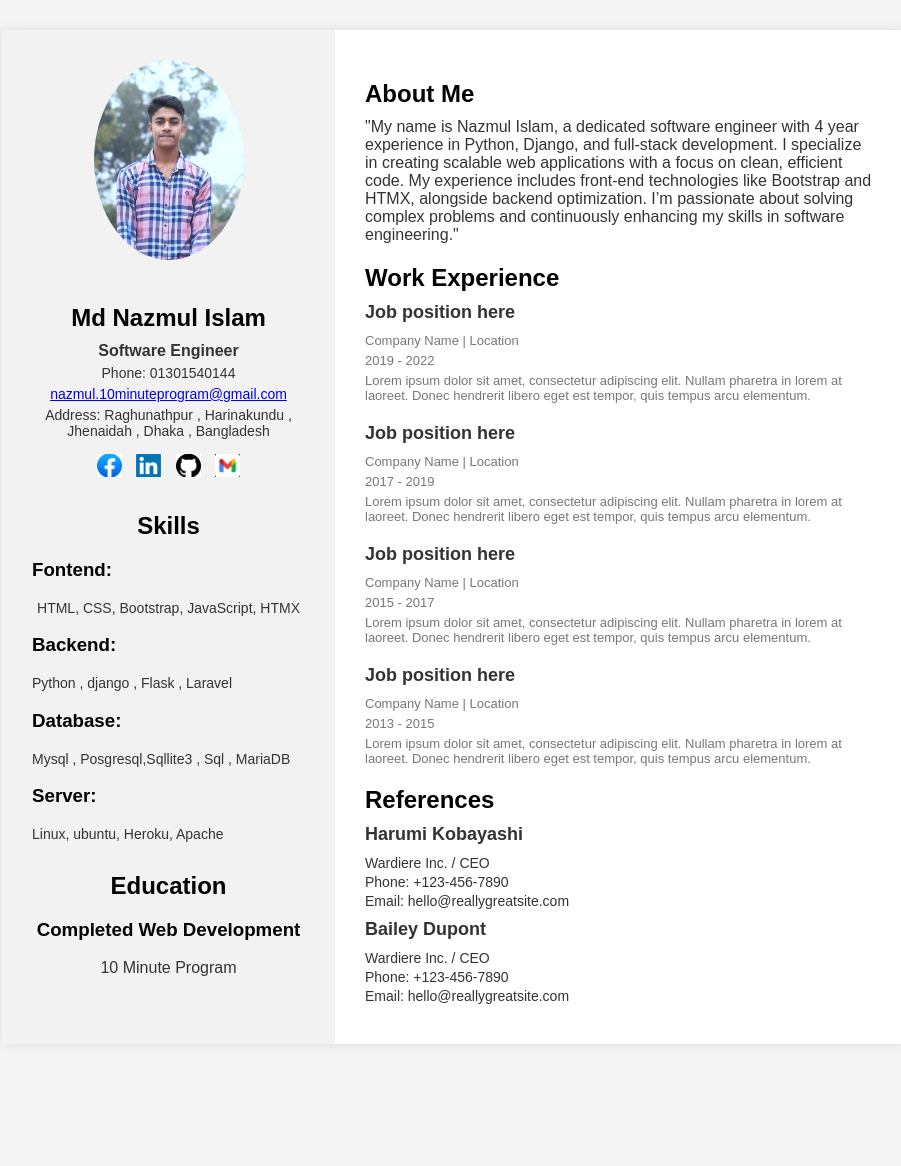
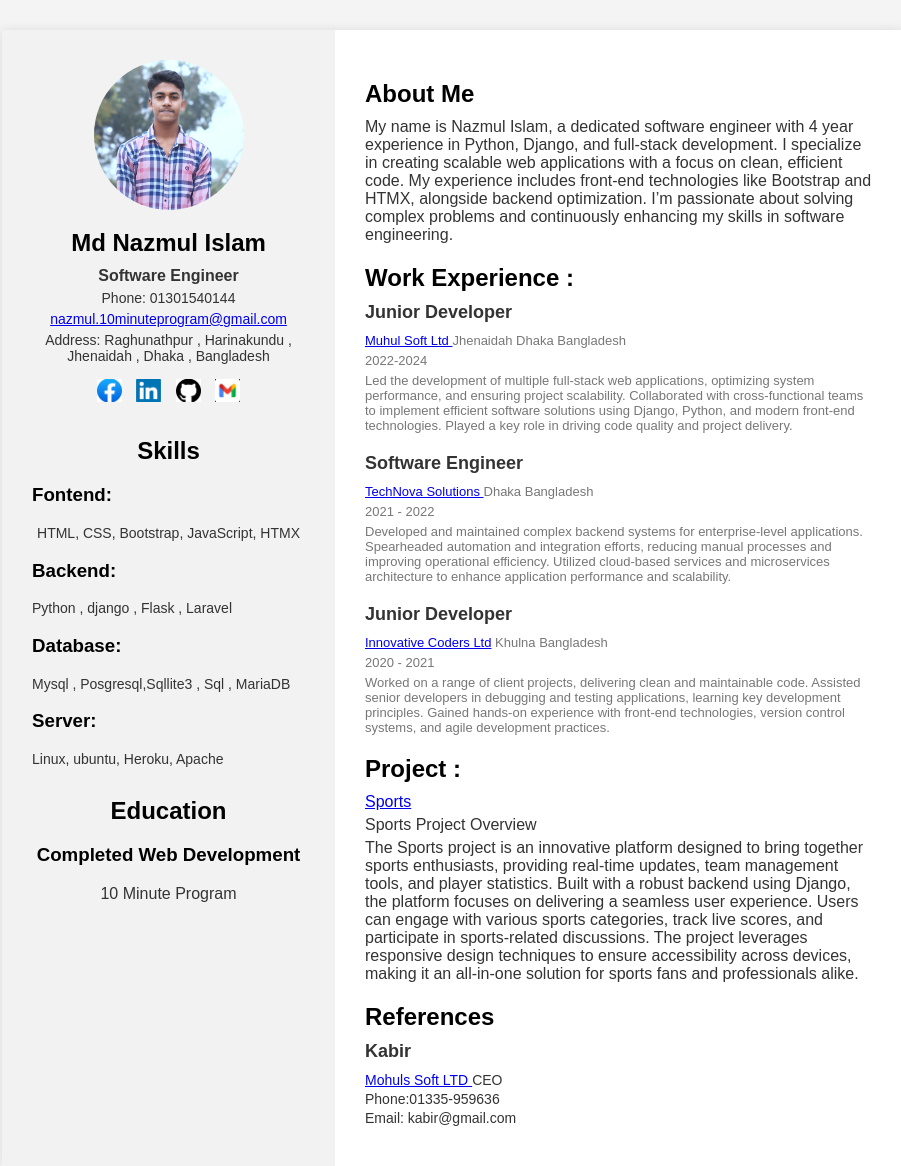
Before and after one commit to nazmulislam4/my_cv, a plain HTML site: page index.html in a window 1280 px wide. Shown: the whole page, without its empty margins (188-1089 px from the left). Before the commit the page ends 1074 px from the top, so only its background shows below. Drawn offline with Linux system fonts and the light colour scheme.

Commit message:
all added

```diff
--- a/index.html
+++ b/index.html
@@ -92,7 +92,7 @@
         <!-- Left Section -->
         <div class="left-section">
             <div class="profile-pic">
-                <img src="images/file/nazmul.jpg" alt="Profile Picture">
+                <img src="images/file/nazmul.jpg" class="rounded-circle" style="width: 150px; height: 150px; object-fit: cover; margin-bottom: -5px;" alt="logo placeholder">
             </div>
             <h2>Md Nazmul Islam</h2>
             <p> <b>Software Engineer</b></p>
@@ -104,10 +104,10 @@
                 <p>Address: Raghunathpur , Harinakundu , Jhenaidah , Dhaka  , Bangladesh</p>
 
                 <div class="contact-icons">
-                    <a href="#"><img src="images/file/download (1).jpeg" width="25"></a>
+                    <a href="https://www.facebook.com/nsnazmul44?mibextid=ZbWKwL" target="_blank"><img src="images/file/download (1).jpeg" width="25"></a>
                     <a href="#"><img src="images/file/download.png" width="25"></a>
-                    <a href="#"><img src="images/file/download (2).png" width="25"></a>
-                    <a href="#"><img src="images/file/download (3).png" width="25"></a>
+                    <a href="https://github.com/nazmulislam4" target="_blank"><img src="images/file/download (2).png" width="25"></a>
+                    <a href="mailto:nazmul.10minuteprogram@gmail.com" target="_blank"><img src="images/file/download (3).png" width="25"></a>
                 </div>
             </div>
 
@@ -133,52 +133,44 @@
         <!-- Right Section -->
         <div class="right-section">
             <h2>About Me</h2>
-            <p>"My name is Nazmul Islam, a dedicated software engineer with 4 year experience in Python, Django, and full-stack development. I specialize in creating scalable web applications with a focus on clean, efficient code. My experience includes front-end technologies like Bootstrap and HTMX, alongside backend optimization. I’m passionate about solving complex problems and continuously enhancing my skills in software engineering."</p>
+            <p>My name is Nazmul Islam, a dedicated software engineer with 4 year experience in Python, Django, and full-stack development. I specialize in creating scalable web applications with a focus on clean, efficient code. My experience includes front-end technologies like Bootstrap and HTMX, alongside backend optimization. I’m passionate about solving complex problems and continuously enhancing my skills in software engineering.</p>
             <div class="work-experience">
-                <h2>Work Experience</h2>
+                <h2>Work Experience :</h2>
                 <div class="job-position">
-                    <h3>Job position here</h3>
-                    <p>Company Name | Location</p>
-                    <p>2019 - 2022</p>
-                    <p>Lorem ipsum dolor sit amet, consectetur adipiscing elit. Nullam pharetra in lorem at laoreet. Donec hendrerit libero eget est tempor, quis tempus arcu elementum.</p>
+                    <h3>Junior Developer</h3>
+                    <p><a href="https://www.mohuls.com/" target="_blank">Muhul Soft Ltd  </a>  Jhenaidah Dhaka Bangladesh</p>
+                    <p>2022-2024</p>
+                    <p>Led the development of multiple full-stack web applications, optimizing system performance, and ensuring project scalability. Collaborated with cross-functional teams to implement efficient software solutions using Django, Python, and modern front-end technologies. Played a key role in driving code quality and project delivery.</p>
                 </div>
 
                 <div class="job-position">
-                    <h3>Job position here</h3>
-                    <p>Company Name | Location</p>
-                    <p>2017 - 2019</p>
-                    <p>Lorem ipsum dolor sit amet, consectetur adipiscing elit. Nullam pharetra in lorem at laoreet. Donec hendrerit libero eget est tempor, quis tempus arcu elementum.</p>
+                    <h3>Software Engineer</h3>
+                    <p> <a href="https://technovasolutions.io/" target="_blank">TechNova Solutions </a> Dhaka Bangladesh</p>
+                    <p>2021 - 2022</p>
+                    <p>Developed and maintained complex backend systems for enterprise-level applications. Spearheaded automation and integration efforts, reducing manual processes and improving operational efficiency. Utilized cloud-based services and microservices architecture to enhance application performance and scalability.</p>
                 </div>
 
                 <div class="job-position">
-                    <h3>Job position here</h3>
-                    <p>Company Name | Location</p>
-                    <p>2015 - 2017</p>
-                    <p>Lorem ipsum dolor sit amet, consectetur adipiscing elit. Nullam pharetra in lorem at laoreet. Donec hendrerit libero eget est tempor, quis tempus arcu elementum.</p>
+                    <h3>Junior Developer</h3>
+                    <p> <a href="https://find-and-update.company-information.service.gov.uk/company/08746514" target="_blank">Innovative Coders Ltd</a> Khulna Bangladesh</p>
+                    <p>2020 - 2021</p>
+                    <p>Worked on a range of client projects, delivering clean and maintainable code. Assisted senior developers in debugging and testing applications, learning key development principles. Gained hands-on experience with front-end technologies, version control systems, and agile development practices.</p>
                 </div>
 
-                <div class="job-position">
-                    <h3>Job position here</h3>
-                    <p>Company Name | Location</p>
-                    <p>2013 - 2015</p>
-                    <p>Lorem ipsum dolor sit amet, consectetur adipiscing elit. Nullam pharetra in lorem at laoreet. Donec hendrerit libero eget est tempor, quis tempus arcu elementum.</p>
-                </div>
             </div>
-
+            <div class="ref">
+                <h2>Project :</h2>
+                <p> <a href="http://rhwa.localhost:8000/management/" target="_blank">Sports</a></p>
+                <p>Sports Project Overview </p>
+                <p>The Sports project is an innovative platform designed to bring together sports enthusiasts, providing real-time updates, team management tools, and player statistics. Built with a robust backend using Django, the platform focuses on delivering a seamless user experience. Users can engage with various sports categories, track live scores, and participate in sports-related discussions. The project leverages responsive design techniques to ensure accessibility across devices, making it an all-in-one solution for sports fans and professionals alike.</p>
+            </div>
             <div class="references">
                 <h2>References</h2>
                 <div class="ref">
-                    <h3>Harumi Kobayashi</h3>
-                    <p>Wardiere Inc. / CEO</p>
-                    <p>Phone: +123-456-7890</p>
-                    <p>Email: hello@reallygreatsite.com</p>
-                </div>
-
-                <div class="ref">
-                    <h3>Bailey Dupont</h3>
-                    <p>Wardiere Inc. / CEO</p>
-                    <p>Phone: +123-456-7890</p>
-                    <p>Email: hello@reallygreatsite.com</p>
+                    <h3>Kabir</h3>
+                    <p><a href="https://www.mohuls.com/" target="_blank">Mohuls Soft LTD </a> CEO</p>
+                    <p>Phone:01335-959636</p>
+                    <p>Email: kabir@gmail.com</p>
                 </div>
             </div>
         </div>
```
